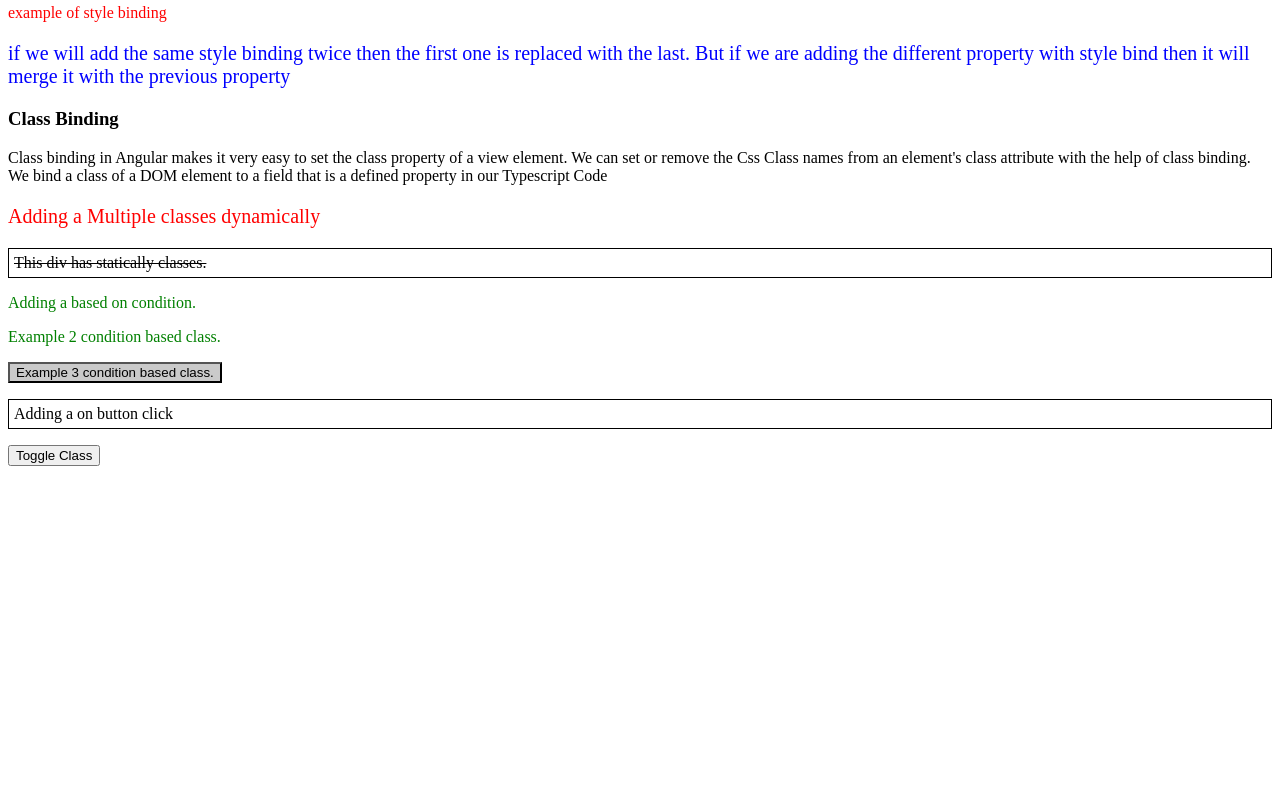
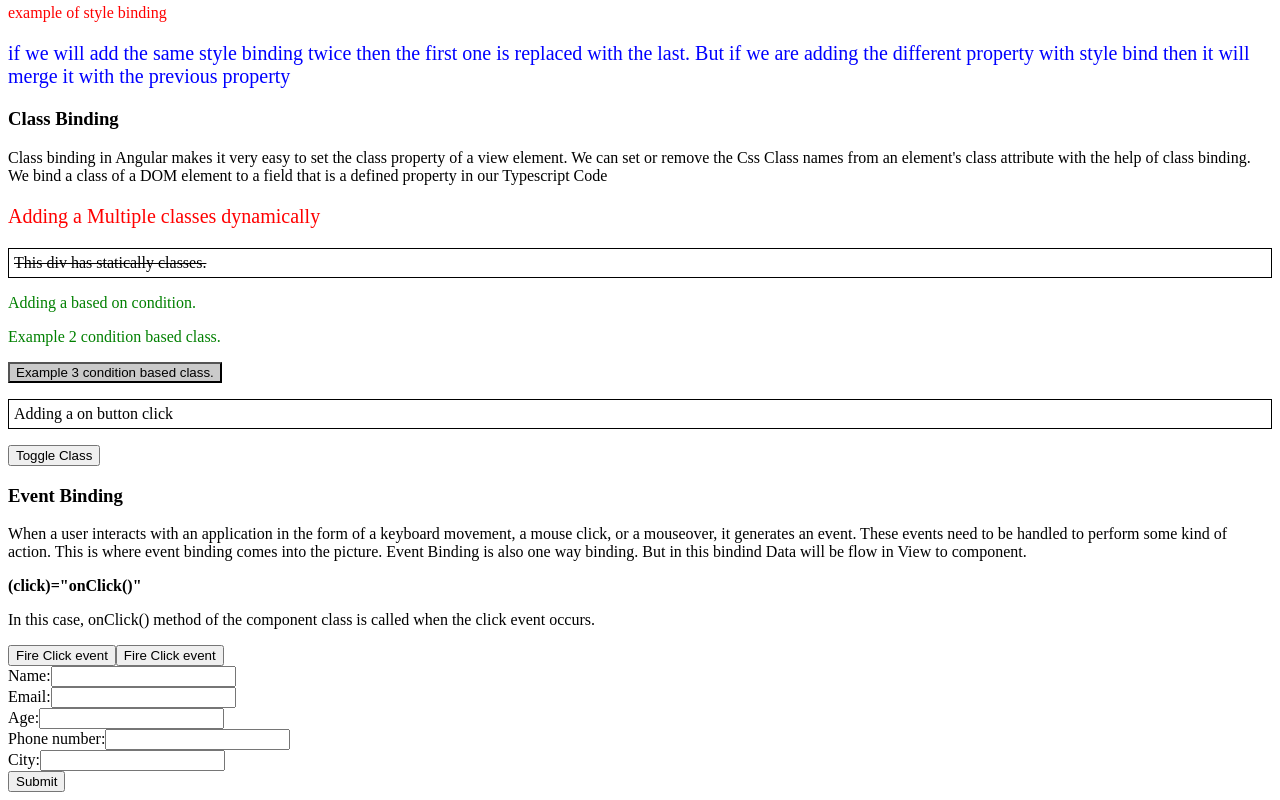
Before and after one commit to abhi-begowalia/learn-angular, an Angular app: page / in a window 1280 px wide. Shown: the part 4378-5178 px from the top of the page. Before the commit the page ends 4852 px from the top, so only its background shows below. Built offline with nearby package versions, Linux system fonts and the light colour scheme.

Commit message:
added the new component

```diff
--- a/src/app/basic-concept/data-binding/data-binding.component.html
+++ b/src/app/basic-concept/data-binding/data-binding.component.html
@@ -93,3 +93,5 @@
     <p class="border" [class]="eventclass">Adding a on button click</p>
     <button (click)="toggleClass()">Toggle Class</button>
 </div>
+
+<app-event-binding></app-event-binding>
--- a/src/app/basic-concept/data-binding/data-binding.component.ts
+++ b/src/app/basic-concept/data-binding/data-binding.component.ts
@@ -1,9 +1,10 @@
 import { Component } from '@angular/core';
+import { EventBindingComponent } from './event-binding/event-binding.component';
 
 @Component({
   selector: 'app-data-binding',
   standalone: true,
-  imports: [],
+  imports: [EventBindingComponent],
   templateUrl: './data-binding.component.html',
   styleUrl: './data-binding.component.css'
 })
--- /dev/null
+++ b/src/app/basic-concept/data-binding/event-binding/event-binding.component.html
@@ -0,0 +1,31 @@
+<h3>Event Binding</h3>
+<p>When a user interacts with an application in the form of a keyboard movement, a mouse click, or a mouseover, it generates an event. These events need to be handled to perform some kind of action. This is where event binding comes into the picture. Event Binding is also one way binding. But in this bindind Data will be flow in View to component.</p>
+<b>(click)="onClick()"</b>
+<p>In this case, onClick() method of the component class is called when the click event occurs.</p>
+
+<button (click)="onClick()">Fire Click event</button>
+<button on-click="onClick()">Fire Click event</button> <!-- on-click is a canon call approach which is used eariler -->
+
+<form [formGroup]="myForm" (ngSubmit)="onSubmit()">
+    <div>
+      <label for="name">Name:</label>
+      <input type="text" id="name" formControlName="name" required>
+    </div>
+    <div>
+      <label for="email">Email:</label>
+      <input type="email" id="email" formControlName="email" required>
+    </div>
+    <div>
+      <label for="age">Age:</label>
+      <input type="number" id="age" formControlName="age" required min="18">
+    </div>
+    <div>
+      <label for="phone">Phone number:</label>
+      <input type="tel" id="phone" formControlName="phone" required>
+    </div>
+    <div>
+      <label for="city">City:</label>
+      <input type="text" id="city" formControlName="city" required>
+    </div>
+    <button type="submit">Submit</button>
+  </form>
--- /dev/null
+++ b/src/app/basic-concept/data-binding/event-binding/event-binding.component.ts
@@ -0,0 +1,48 @@
+import { Component } from '@angular/core';
+import { FormBuilder, FormGroup, Validators,ReactiveFormsModule  } from '@angular/forms';
+
+@Component({
+  selector: 'app-event-binding',
+  standalone: true,
+  imports: [ReactiveFormsModule],
+  templateUrl: './event-binding.component.html',
+  styleUrl: './event-binding.component.css'
+})
+export class EventBindingComponent {
+  myForm: FormGroup;
+  userData = {
+    name: '',
+    email: '',
+    age: 0,
+    phone: '',
+    city: ''
+  };
+
+  constructor(private fb: FormBuilder) {
+    this.myForm = this.fb.group({
+      name: ['', Validators.required],
+      email: ['', [Validators.required, Validators.email]],
+      age: ['', [Validators.required, Validators.min(18)]],
+      phone: ['', Validators.required],
+      city: ['', Validators.required]
+    });
+
+    // Update userData object on form changes
+    this.myForm.valueChanges.subscribe(value => {
+      this.userData = value;
+    });
+  }
+
+  onSubmit() {
+    if (this.myForm.valid) {
+      alert('Form submitted:{{this.userData}}');
+      // TODO: Process form data
+    } else {
+      alert('Form is invalid');
+    }
+  }
+
+  onClick(){
+    alert(' click event is target.');
+  }
+}
```
Also changed, not shown: src/app/basic-concept/data-binding/event-binding/event-binding.component.css (added), 1 other file (tests, documents, lock files or other folders).
